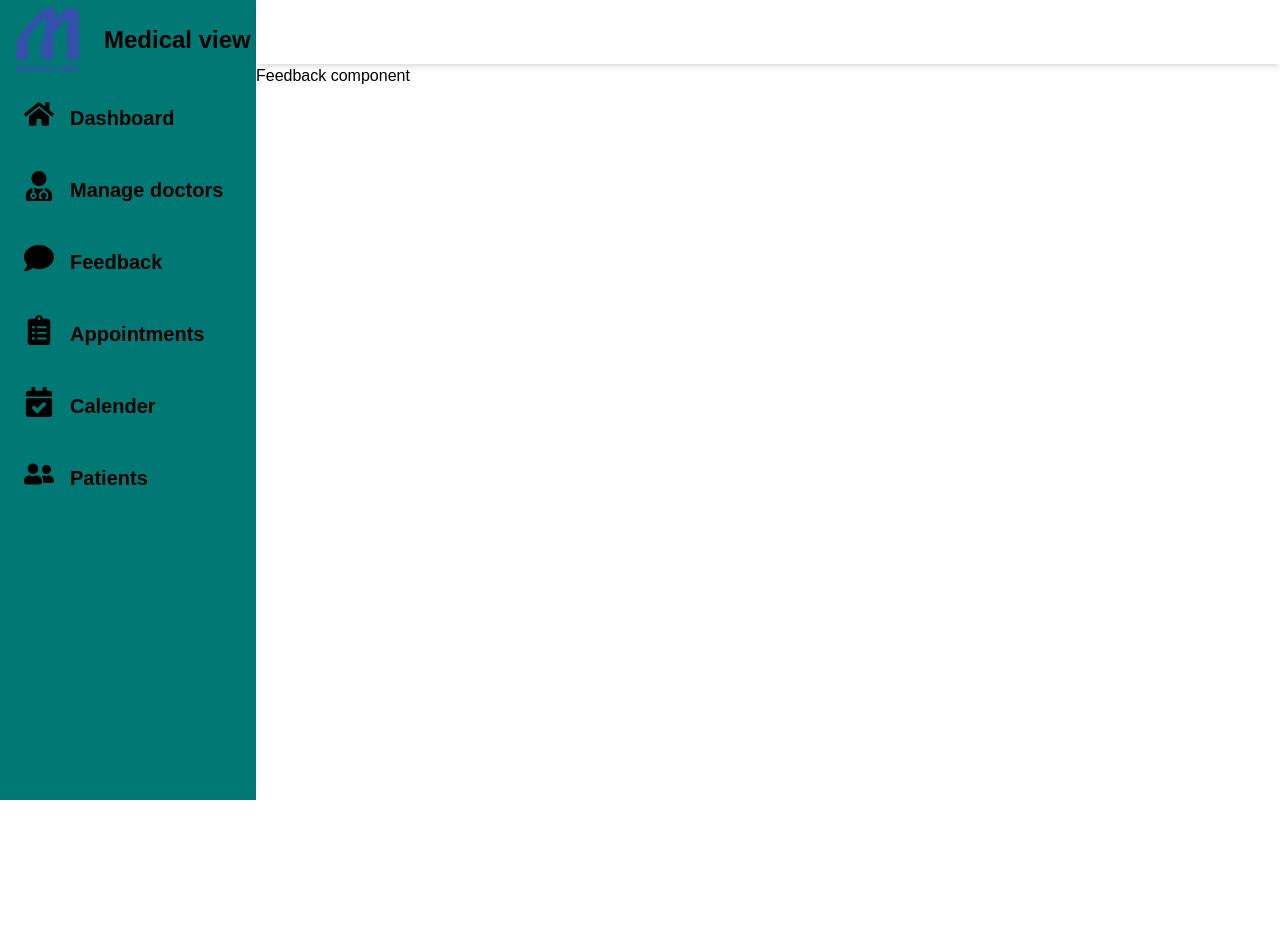
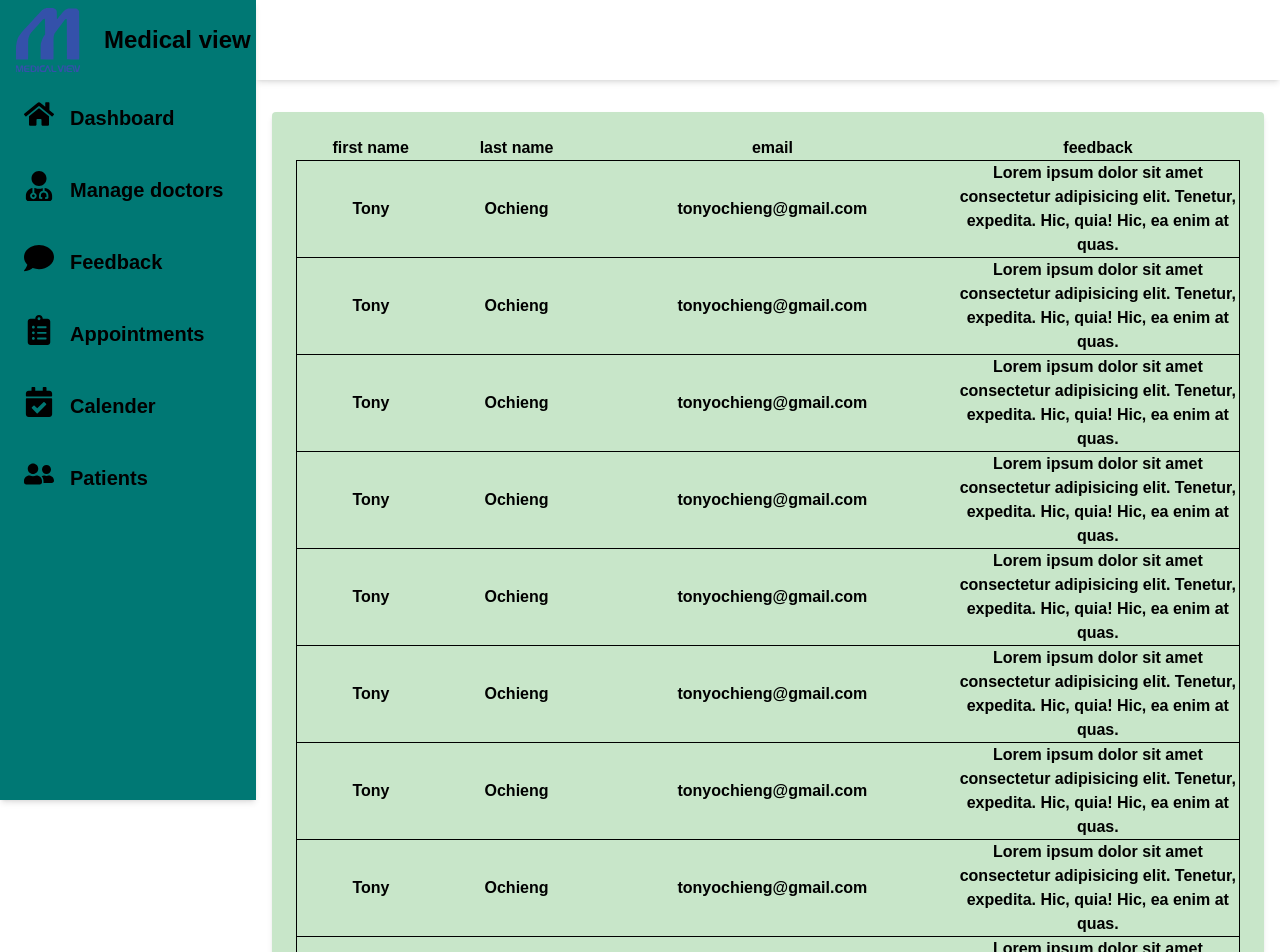
Before and after one commit to tonyopuodho/telemedicineAppointmentBooking, a React (Vite) app in the folder frontend/: page /dashboard/feedback in a window 1280 px wide. Shown: the top 952 px of the page. Before the commit the page ends 800 px from the top, so only its background shows below. Built offline with nearby package versions, Linux system fonts and the light colour scheme.

Commit message:
refactoring dashboard

```diff
--- a/frontend/components/appointment/appointment.jsx
+++ b/frontend/components/appointment/appointment.jsx
@@ -1,7 +1,28 @@
 
 const Appointment = () => {
     return(
-        <h3>Appointment component</h3>
+          <div className="p-6">
+            <div className="p-4 shadow-sm mt-2 cardAp rounded-sm">
+                    <table className="w-full">
+                        <thead className="text-center">
+                            <th>Doctor's name</th>
+                            <th>Patient's name</th>
+                            <th>Schedule</th>
+                            <th>Time</th>
+                            <th>Status</th>
+                        </thead>
+                        <tbody>
+                            <tr className="text-center font-bold ">
+                            <td className="p-2">Tony</td>
+                            <td>Roseline</td>
+                            <td>12/8/2025</td>
+                            <td>9:00</td>
+                            <td>pending</td>
+                            </tr>
+                        </tbody>
+                    </table>
+            </div>
+        </div>
     )
 }
 
--- a/frontend/components/dashboard/dashboard.jsx
+++ b/frontend/components/dashboard/dashboard.jsx
@@ -5,7 +5,7 @@ const Dashboard = () => {
     const [username, setUsername] = useState('')
     return(
         <div className="flex h-[100vh] w-[100%]">
-            <div className="w-[20%] h-full nav flex flex-col">
+            <div className="w-[20%] shadow-md h-[100vh] nav top-0 fixed z-10">
                 <div className="flex">
                     <img src="/medical-view.svg" alt="logo" className="w-16 h-16 ml-4 mt-2 "/>
                     <h2 className="font-bold mt-6 ml-6 text-2xl">Medical view</h2>
@@ -20,8 +20,8 @@ const Dashboard = () => {
                 <li><Link to={"/dashboard/patient"} className="flex items-center"><FaUserFriends className="text-3xl"/>  <h2 className="ml-4 mt-2 text-xl font-bold">Patients</h2></Link></li>
                </ul>
             </div>
-            <div className="w-[80%] sticky top-0">
-                <nav className="w-full p-8 shadow-md"></nav>
+            <div className="w-[80%] ml-[20%]">
+                <nav className="w-full shadow-md top-0 sticky h-[10vh] bg-white "></nav>
                 <Outlet/>
             </div>
         </div>
--- a/frontend/components/feedback/feedback.jsx
+++ b/frontend/components/feedback/feedback.jsx
@@ -1,6 +1,79 @@
 const FeedBack = () => {
     return (
-        <h3>Feedback component</h3>
+        <div className="p-4">
+            <div className="p-6 w-full cardAp mt-4 rounded-sm shadow-md">
+                    <table className="w-full">
+                        <thead className="text-center">
+                            <th>first name</th>
+                            <th>last name</th>
+                            <th>email</th>
+                            <th className="w-[30%]">feedback</th>
+                        </thead>
+                        <tbody>
+                            <tr className="text-center font-bold border">
+                            <td className="p-2">Tony</td>
+                            <td>Ochieng</td>
+                            <td>tonyochieng@gmail.com</td>
+                            <td>Lorem ipsum dolor sit amet consectetur adipisicing elit. Tenetur, expedita. Hic, quia! Hic, ea enim  at quas.</td>
+                            </tr>
+                             <tr className="text-center font-bold border">
+                            <td className="p-2">Tony</td>
+                            <td>Ochieng</td>
+                            <td>tonyochieng@gmail.com</td>
+                            <td>Lorem ipsum dolor sit amet consectetur adipisicing elit. Tenetur, expedita. Hic, quia! Hic, ea enim  at quas.</td>
+                            </tr>
+                             <tr className="text-center font-bold border">
+                            <td className="p-2">Tony</td>
+                            <td>Ochieng</td>
+                            <td>tonyochieng@gmail.com</td>
+                            <td>Lorem ipsum dolor sit amet consectetur adipisicing elit. Tenetur, expedita. Hic, quia! Hic, ea enim  at quas.</td>
+                            </tr>
+                             <tr className="text-center font-bold border">
+                            <td className="p-2">Tony</td>
+                            <td>Ochieng</td>
+                            <td>tonyochieng@gmail.com</td>
+                            <td>Lorem ipsum dolor sit amet consectetur adipisicing elit. Tenetur, expedita. Hic, quia! Hic, ea enim  at quas.</td>
+                            </tr>
+                             <tr className="text-center font-bold border">
+                            <td className="p-2">Tony</td>
+                            <td>Ochieng</td>
+                            <td>tonyochieng@gmail.com</td>
+                            <td>Lorem ipsum dolor sit amet consectetur adipisicing elit. Tenetur, expedita. Hic, quia! Hic, ea enim  at quas.</td>
+                            </tr>
+                             <tr className="text-center font-bold border">
+                            <td className="p-2">Tony</td>
+                            <td>Ochieng</td>
+                            <td>tonyochieng@gmail.com</td>
+                            <td>Lorem ipsum dolor sit amet consectetur adipisicing elit. Tenetur, expedita. Hic, quia! Hic, ea enim  at quas.</td>
+                            </tr>
+                             <tr className="text-center font-bold border">
+                            <td className="p-2">Tony</td>
+                            <td>Ochieng</td>
+                            <td>tonyochieng@gmail.com</td>
+                            <td>Lorem ipsum dolor sit amet consectetur adipisicing elit. Tenetur, expedita. Hic, quia! Hic, ea enim  at quas.</td>
+                            </tr>
+                             <tr className="text-center font-bold border">
+                            <td className="p-2">Tony</td>
+                            <td>Ochieng</td>
+                            <td>tonyochieng@gmail.com</td>
+                            <td>Lorem ipsum dolor sit amet consectetur adipisicing elit. Tenetur, expedita. Hic, quia! Hic, ea enim  at quas.</td>
+                            </tr>
+                             <tr className="text-center font-bold border">
+                            <td className="p-2">Tony</td>
+                            <td>Ochieng</td>
+                            <td>tonyochieng@gmail.com</td>
+                            <td>Lorem ipsum dolor sit amet consectetur adipisicing elit. Tenetur, expedita. Hic, quia! Hic, ea enim  at quas.</td>
+                            </tr>
+                             <tr className="text-center font-bold border">
+                            <td className="p-2">Tony</td>
+                            <td>Ochieng</td>
+                            <td>tonyochieng@gmail.com</td>
+                            <td>Lorem ipsum dolor sit amet consectetur adipisicing elit. Tenetur, expedita. Hic, quia! Hic, ea enim  at quas.</td>
+                            </tr>
+                        </tbody>
+                    </table>
+            </div>
+        </div>
     )
 }
 
--- a/frontend/components/patients/patients.jsx
+++ b/frontend/components/patients/patients.jsx
@@ -2,7 +2,39 @@
 
 const Patients = () => {
     return(
-        <h3>Patient components</h3>
+           <div className="p-6">
+            <div className="p-4 shadow-sm mt-2 cardAp rounded-sm">
+                    <table className="w-full">
+                        <thead className="text-center">
+                            <th>first name</th>
+                            <th>last name</th>
+                            <th>email</th>
+                            <th>phone</th>
+                            <th>gender</th>
+                            <th>address</th>
+                        </thead>
+                        <tbody>
+                            <tr className="text-center font-bold ">
+                            <td className="p-2">Tony</td>
+                            <td>Ochieng</td>
+                            <td>ochieng@gmail.com</td>
+                            <td>0794498656</td>
+                            <td>Male</td>
+                            <td>nairobi</td>
+                            </tr>
+                             <tr className="text-center font-bold ">
+                            <td className="p-2">Tony</td>
+                            <td>Ochieng</td>
+                            <td>ochieng@gmail.com</td>
+                            <td>0794498656</td>
+                            <td>Male</td>
+                            <td>nairobi</td>
+                            </tr>
+
+                        </tbody>
+                    </table>
+            </div>
+        </div>
     )
 }
 
```
